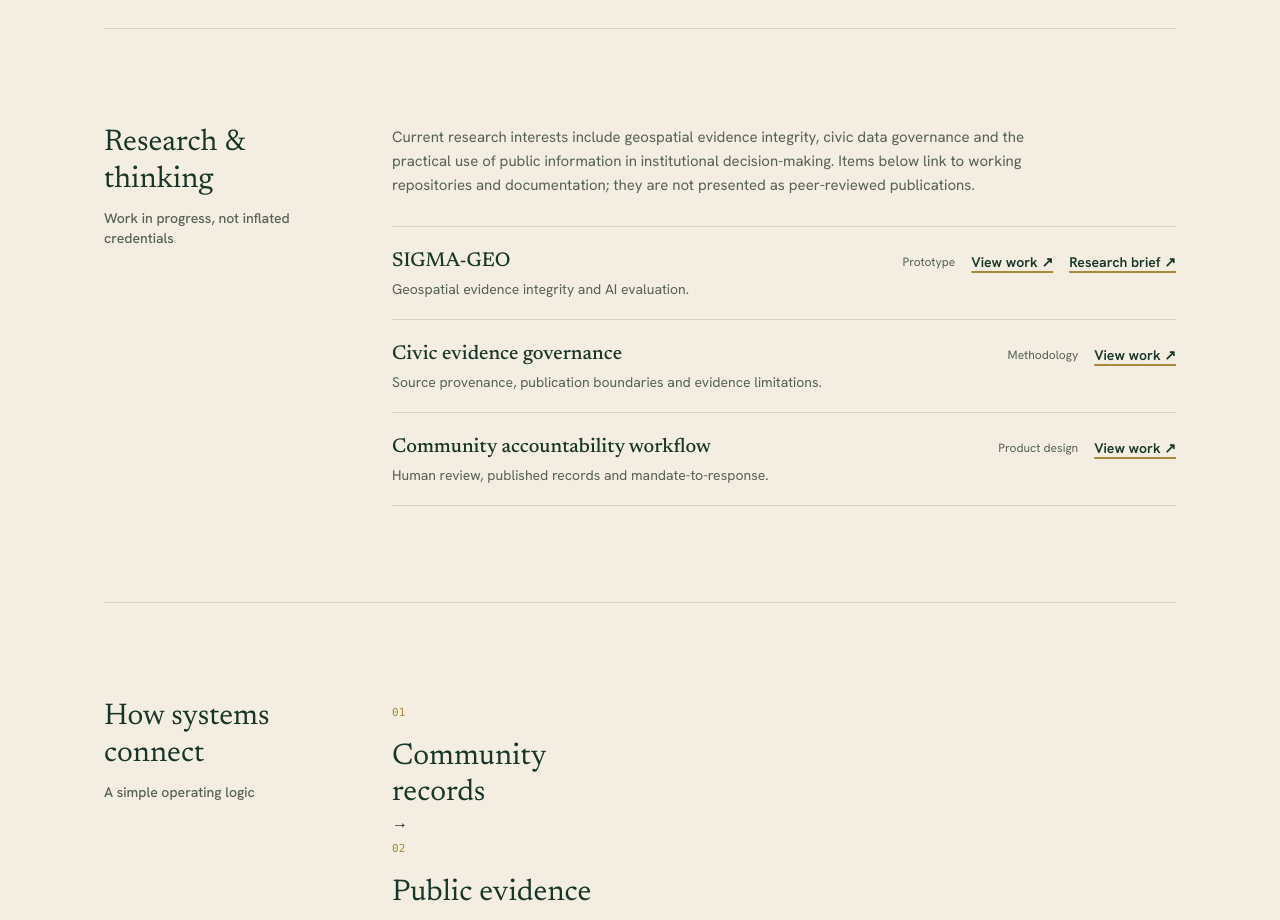
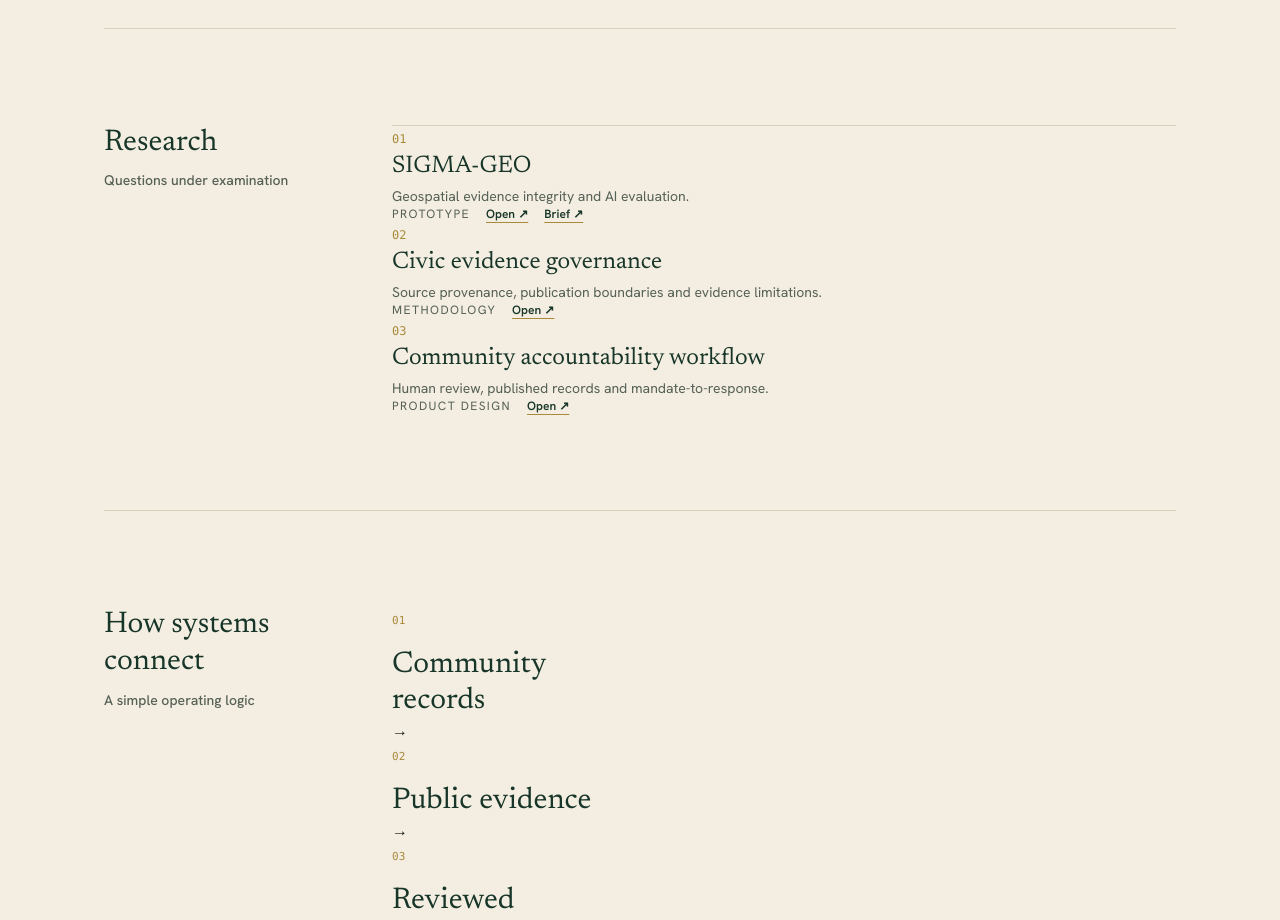
Before and after one commit to mrzulqarnainnadabo/zulqarnain-nadabo, a Next.js app: page / in a window 1280 px wide. Shown: the part 4280-5200 px from the top of the page. Built offline with nearby package versions, Linux system fonts and the light colour scheme.

Commit message:
Condense research section into editorial index

```diff
--- a/components/Research.jsx
+++ b/components/Research.jsx
@@ -3,14 +3,23 @@ import { research } from '@/lib/content';
 
 export default function Research() {
   return (
-    <Section id="research" title="Research & thinking" kicker="Work in progress, not inflated credentials">
-      <p className="mb-7 max-w-2xl text-[15px] leading-relaxed text-mute">Current research interests include geospatial evidence integrity, civic data governance and the practical use of public information in institutional decision-making. Items below link to working repositories and documentation; they are not presented as peer-reviewed publications.</p>
-      <ul className="divide-y divide-rule border-y border-rule">
-        {research.map((item) => <li key={item.title} className="flex flex-col gap-2 py-5 sm:flex-row sm:items-baseline sm:justify-between sm:gap-8">
-          <div><p className="font-serif text-xl font-medium text-forest">{item.title}</p><p className="mt-1 text-sm text-mute">{item.description}</p></div>
-          <div className="flex shrink-0 flex-wrap items-center gap-4"><span className="text-xs text-mute">{item.type}</span><a className="text-sm font-semibold text-forest underline decoration-gold decoration-2 underline-offset-4" href={item.href} target="_blank" rel="noreferrer">View work ↗</a>{item.briefHref && <a className="text-sm font-semibold text-forest underline decoration-gold decoration-2 underline-offset-4" href={item.briefHref} target="_blank" rel="noreferrer">Research brief ↗</a>}</div>
-        </li>)}
-      </ul>
+    <Section id="research" title="Research" kicker="Questions under examination">
+      <div className="border-t border-rule">
+        {research.map((item, index) => (
+          <article key={item.title} className="research-row scroll-reveal">
+            <span className="font-mono text-xs text-gold">0{index + 1}</span>
+            <div className="min-w-0">
+              <h3 className="font-serif text-2xl text-forest">{item.title}</h3>
+              <p className="mt-1 text-sm text-mute">{item.description}</p>
+            </div>
+            <div className="flex flex-wrap items-center gap-x-4 gap-y-2 text-xs">
+              <span className="uppercase tracking-[.12em] text-mute">{item.type}</span>
+              <a className="font-semibold text-forest underline decoration-gold underline-offset-4" href={item.href} target="_blank" rel="noreferrer">Open ↗</a>
+              {item.briefHref && <a className="font-semibold text-forest underline decoration-gold underline-offset-4" href={item.briefHref} target="_blank" rel="noreferrer">Brief ↗</a>}
+            </div>
+          </article>
+        ))}
+      </div>
     </Section>
   );
 }
```
